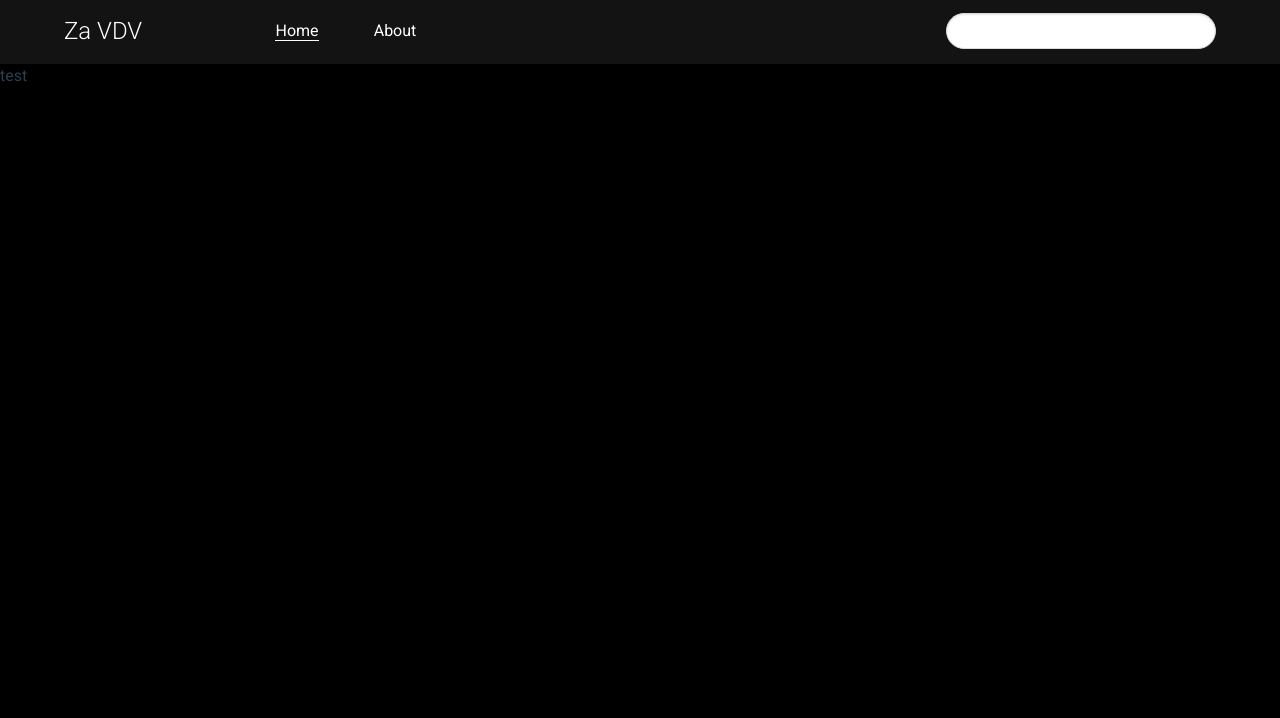
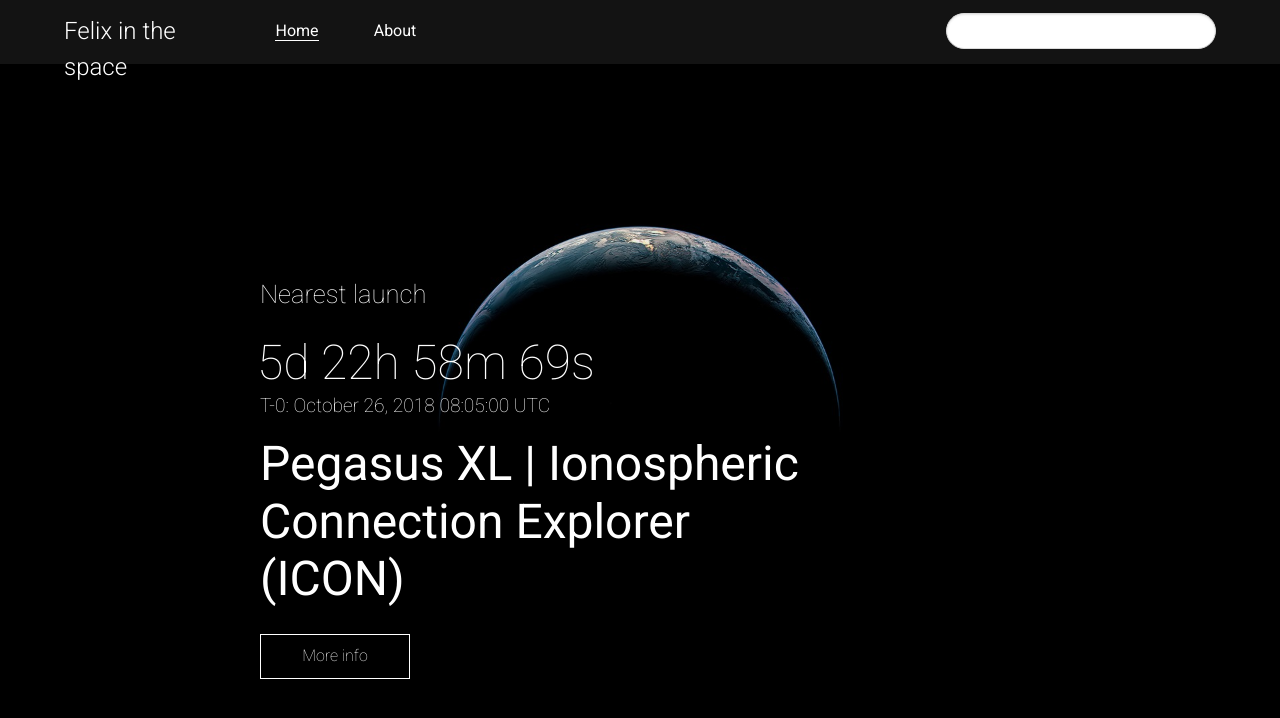
Before and after one commit to TheDoubleRainbow/spaceapps, a Vue app in the folder felix/: page /#/ in a window 1280 px wide. Shown: the top 718 px of the page. Built offline with nearby package versions, Linux system fonts and the light colour scheme.

Commit message:
nearest html

```diff
--- a/felix/src/App.vue
+++ b/felix/src/App.vue
@@ -25,7 +25,8 @@ export default {
   color: #2c3e50;
 }
 html{
-  background: black;
+  background: black url('assets/bg.jpg');
+  background-size: cover;
 }
 *{
   box-sizing: border-box;
--- a/felix/src/components/menu.vue
+++ b/felix/src/components/menu.vue
@@ -3,7 +3,7 @@
         <div class="container">
             <div class="columns">
                 <div class="column is-2 nav__name">
-                    Za VDV
+                    Felix in the space
                 </div>
                 <div class="column is-6 nav__links">
                     <div class="columns">
--- /dev/null
+++ b/felix/src/components/nearest.vue
@@ -0,0 +1,60 @@
+<template>
+    <div class="container">
+        <div class="columns">
+            <div class="column is-6 is-offset-2 nearest">
+                <div class="nearest__label">Nearest launch</div>
+                <div class="nearest__time">
+                    <div class="nearest__time__timer">5d 22h 58m 69s</div>
+                    <div class="nearest__time__date">T-0: October 26, 2018 08:05:00 UTC</div>
+                </div>
+                <div class="nearest__name">
+                    Pegasus XL | Ionospheric Connection Explorer (ICON)
+                </div>
+                <a href="#" class="nearest__more-info">More info</a>
+            </div>
+        </div>
+    </div>
+</template>
+
+<style lang="scss">
+    .nearest{
+        margin: 13.2em 0 0 0;
+        color: white;
+        font-weight: lighter;
+    }
+    .nearest__label{
+        font-size: 1.6em;
+    }
+    .nearest__time{
+        margin: 1.3em 0 0 0;
+    }
+    .nearest__time__timer{
+        font-size: 3em;
+        line-height: 1.2em;
+        position: relative;
+        left: -3px;
+    }
+    .nearest__time__date{
+        font-size: 1.2em;
+    }
+    .nearest__name{
+        font-size: 3em;
+        font-weight: normal;
+        line-height: 1.2em;
+        margin: 0.3em 0 0 0;
+    }
+    .nearest__more-info{
+        display: inline-block;
+        border: 1px solid white;
+        padding: 0.6em;
+        width: 9.37em;
+        text-align: center;
+        color: white;
+        margin: 1.6em 0 0 0;
+    }
+    .nearest__more-info:hover{
+        font-weight: 300;
+        color: white;
+
+    }
+</style>
--- a/felix/src/views/Home.vue
+++ b/felix/src/views/Home.vue
@@ -1,15 +1,15 @@
 <template>
-  <div>
-    test
-  </div>
+  <nearest />
 </template>
 
 <script>
 
+import nearest from '@/components/nearest'
 
 export default {
   name: 'home',
   components: {
+    nearest
   }
 }
 </script>
```
Also changed, not shown: felix/src/assets/bg.jpg (added).
